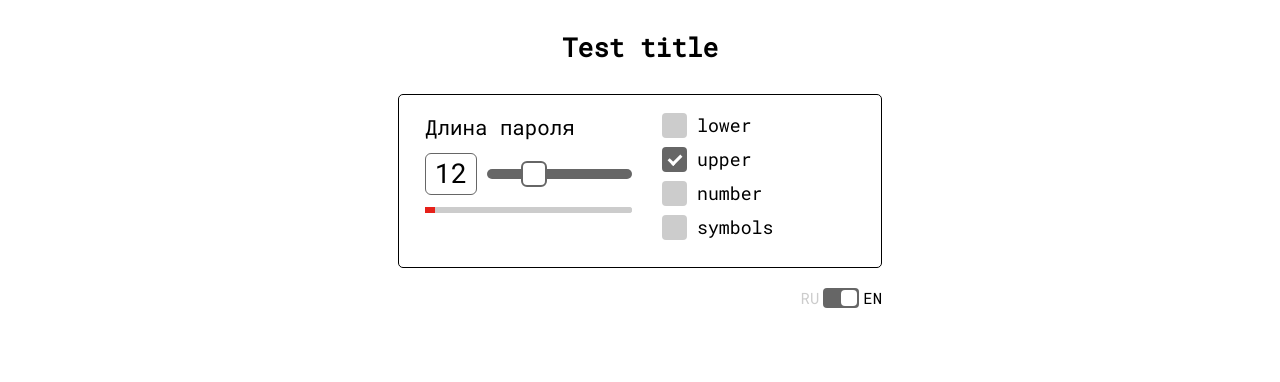
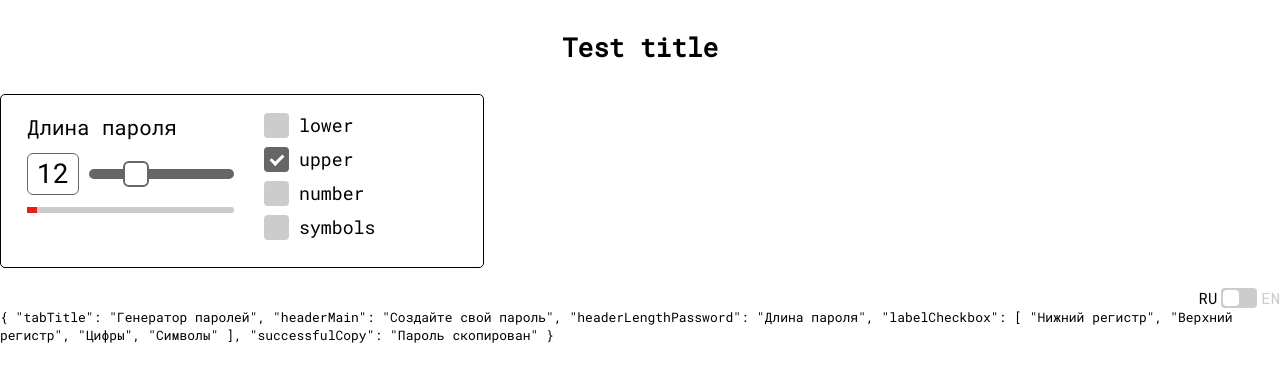
Before and after one commit to tymino/password-generator, a Vue app: page / in a window 1280 px wide. Shown: the top 382 px of the page. Built offline with nearby package versions, Linux system fonts and the light colour scheme.

Commit message:
useLocalization

```diff
--- a/src/App.vue
+++ b/src/App.vue
@@ -20,7 +20,8 @@
     v-model:stateToggle="stateToggle"
     :namesToggle="namesToggle"
   />
-  <main></main>
+
+  {{ activeLanguage }}
 </template>
 
 <script lang="ts" setup>
@@ -32,12 +33,14 @@ import RangePass from '@/components/RangePass.vue';
 import Toggle from '@/components/UI/Toggle.vue';
 
 import { useCheckboxes } from '@/composables/useCheckboxes';
+import { useLocalization } from '@/composables/useLocalization';
 import { useRange } from '@/composables/useRange';
 import { useToggle } from '@/composables/useToggle';
 
 const title = 'Test title';
 
 const { stateToggle, namesToggle } = useToggle();
+const { activeLanguage } = useLocalization(stateToggle);
 const { checkboxes, countChecked, updateCheckboxes } = useCheckboxes();
 const { rangeValue, progressValue } = useRange(countChecked);
 </script>
--- /dev/null
+++ b/src/composables/useLocalization.ts
@@ -0,0 +1,31 @@
+import { Ref, computed, ref, unref, watch } from 'vue';
+import { ILocalization } from '@/types';
+
+export const useLocalization = (toggleState: Ref<boolean>) => {
+  const langStore: ILocalization = {
+    rus: {
+      tabTitle: 'Генератор паролей',
+      headerMain: 'Создайте свой пароль',
+      headerLengthPassword: 'Длина пароля',
+      labelCheckbox: ['Нижний регистр', 'Верхний регистр', 'Цифры', 'Символы'],
+      successfulCopy: 'Пароль скопирован',
+    },
+    en: {
+      tabTitle: 'Password generator',
+      headerMain: 'Create your password',
+      headerLengthPassword: 'Password length',
+      labelCheckbox: ['Lower case', 'Upper case', 'Numbers', 'Symbols'],
+      successfulCopy: 'Password copied',
+    },
+  };
+
+  const activeLanguage = ref(langStore['rus']);
+
+  watch(toggleState, () => {
+    activeLanguage.value = unref(toggleState) ? langStore['en'] : langStore['rus'];
+  });
+
+  return {
+    activeLanguage,
+  };
+};
--- a/src/composables/useToggle.ts
+++ b/src/composables/useToggle.ts
@@ -1,7 +1,7 @@
 import { reactive, ref } from 'vue';
 
 export const useToggle = () => {
-  const stateToggle = ref(true);
+  const stateToggle = ref(false);
   const namesToggle = reactive({
     nameLeft: 'ru',
     nameRight: 'en',
```
Also changed, not shown: src/types/ICheckboxes.ts (added, +7 -0 lines), src/types/ILocalization.ts (added, +14 -0 lines), src/types/index.ts (+2 -5 lines), src/assets/icons/copy.png (renamed from src/assets/copy.png), src/assets/icons/refresh.png (renamed from src/assets/refresh.png).
